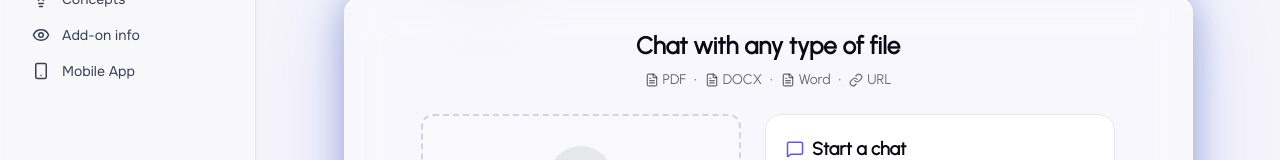
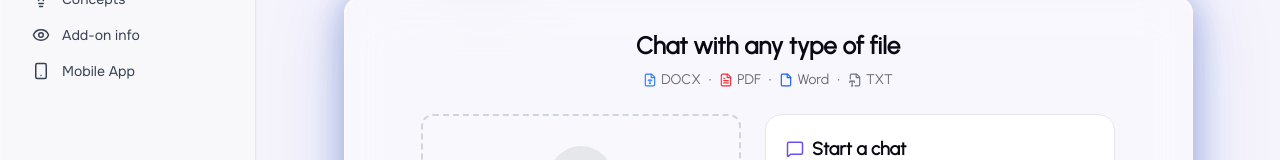
Before and after one commit to OpenRAG128/DocDynamoRevamped, a React (Vite) app: page / in a window 1280 px wide. Shown: the part 230-390 px from the top of the page. Built offline with nearby package versions, Linux system fonts and the light colour scheme.

Commit message:
update file types and its icons

```diff
--- a/src/components/MainSection.jsx
+++ b/src/components/MainSection.jsx
@@ -1,5 +1,5 @@
 import { useState, useRef, useEffect } from 'react';
-import { Upload, MessageSquare, FileText, Link, SendHorizontalIcon } from 'lucide-react';
+import { Upload, MessageSquare, FileText, File, FileType, FileType2, SendHorizontalIcon } from 'lucide-react';
 import Card from './Card.jsx';
 import FeaturesSection from './FeaturesSection.jsx';
 import { saveFilesToIndexedDB } from '../util/utils.js';
@@ -166,13 +166,13 @@ export default function MainSection({ darkMode, setMain }) {
             <div className='pb-4 sm:pb-6 flex flex-col justify-center items-center gap-2'>
               <h2 className='text-text text-center font-family-display text-xl sm:text-2xl font-bold px-4'>Chat with any type of file</h2>
               <div className='flex flex-wrap justify-center font-family-display items-center gap-2 text-xs sm:text-sm text-text/60'>
-                <span className='flex items-center gap-1'><FileText size={14} /> PDF</span>
+                <span className='flex items-center gap-1'><FileType size={14} className="text-blue-500" /> DOCX</span>
                 <span>•</span>
-                <span className='flex items-center gap-1'><FileText size={14} /> DOCX</span>
+                <span className='flex items-center gap-1'><FileText size={14} className="text-red-500" /> PDF</span>
                 <span>•</span>
-                <span className='flex items-center gap-1'><FileText size={14} /> Word</span>
+                <span className='flex items-center gap-1'><File size={14} className="text-blue-600" /> Word</span>
                 <span>•</span>
-                <span className='flex items-center gap-1'><Link size={14} /> URL</span>
+                <span className='flex items-center gap-1'><FileType2 size={14} className="text-gray-500" /> TXT</span>
               </div>
             </div>
 
```
